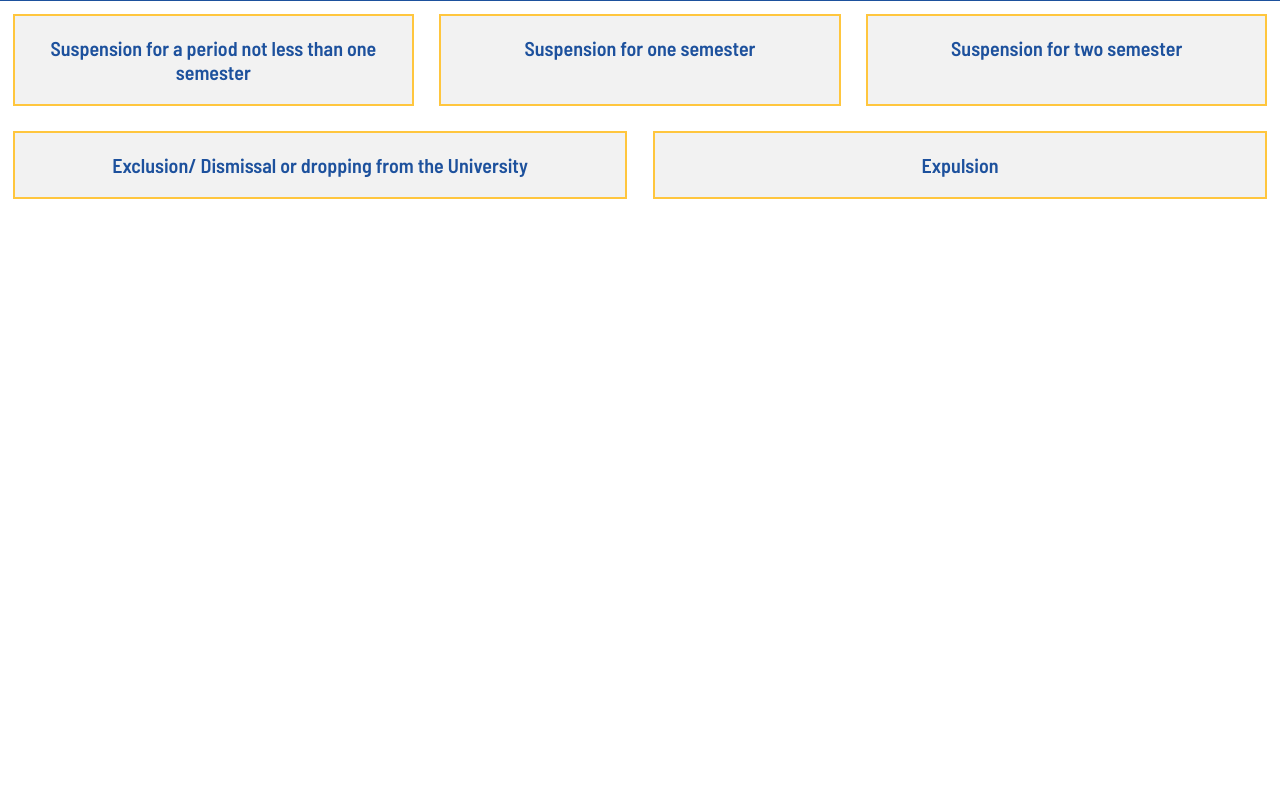
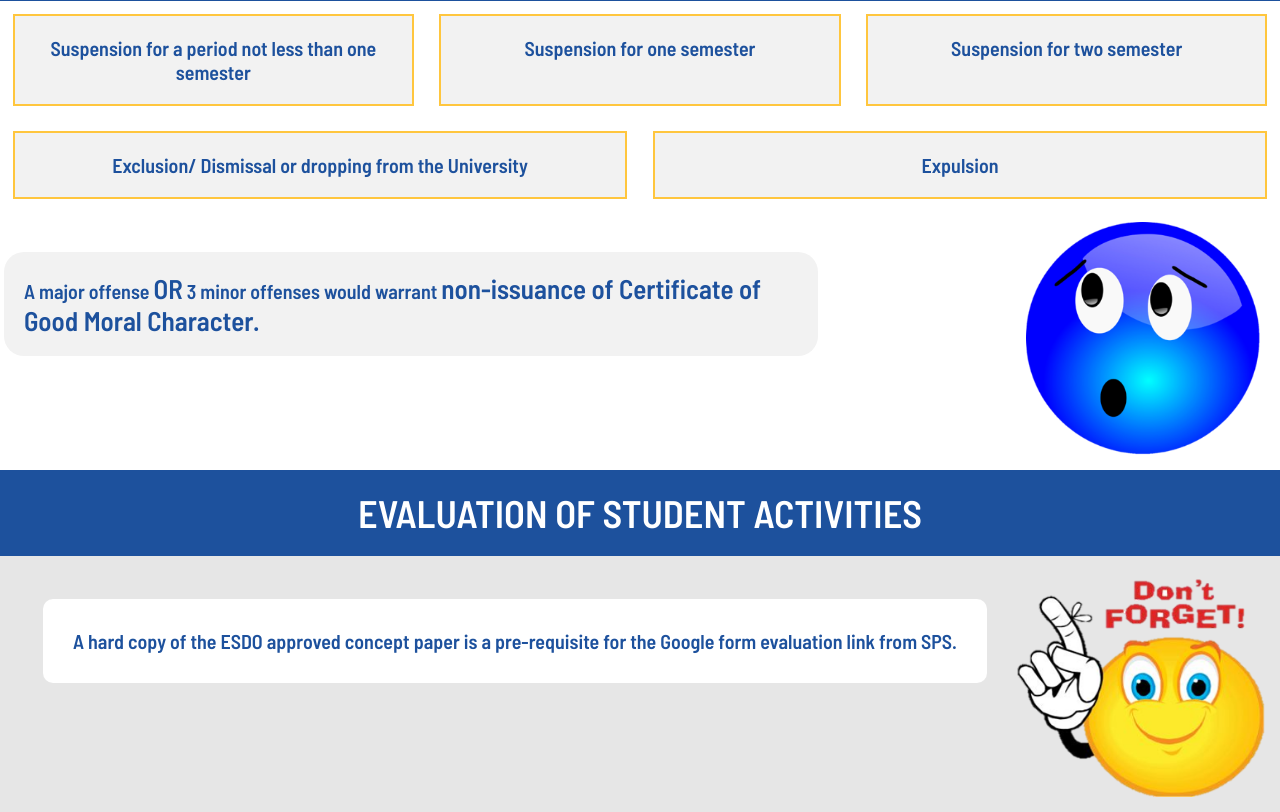
Before and after one commit to PerpetualWebAdmin/Perpetual, a PHP site: page /support-services/sps/sps.html in a window 1280 px wide. Shown: the part 1946-2758 px from the top of the page. Before the commit the page ends 2145 px from the top, so only its background shows below. Run offline with PHP 8.4, Linux system fonts and the light colour scheme; some libraries are stand-ins or nearby versions.

Commit message:
SPS Finished

```diff
--- a/styles/sps.css
+++ b/styles/sps.css
@@ -214,7 +214,79 @@ img{
 .containers-img > img{
     width: 300px;
 }
+/*Summarize*/
+.summarize{
+    width: 100%;
+    display: flex;
+    justify-content: space-evenly;
+
+    flex-wrap: wrap;
+}
+
+.summarize-container > p{
+    width: 80%;
+    background-color: rgba(242, 242, 242, 1);
+    font-size: 20px;
+    border-radius: 20px;
+    color: rgba(29, 81, 157, 1);
+    padding: 20px;
+    margin-top: 40px;
+
+}
+.summarize-container > p > span{
+
+    font-size: 27px;
+}
+.containers-imgs > img{
+    padding-top: 10px;
+    width: 250px
+}
+/*Start of Evaluation of Student Activities*/
+.eosa{
+    width: 100%;
+    display: flex;
+    justify-content: space-evenly;
+    flex-direction: row;
+    align-items: stretch;
+    flex-wrap: wrap;
+    background-color: #e6e6e6;
+}
+.eosa > h2{
+    width: 100%;
+    display: flex;
+    justify-content: center;
+    background-color: rgba(29, 81, 157, 1);
+    font-size: 3vw;
+    color: white;
+    padding: 20px;
+
+}
+.eosa > div{
+    flex: 1 1 0;
+    min-width: 300px;
+    margin: 1vw;
+}
+.main-containers{
+    display: flex;
+    flex-wrap: wrap;
+    justify-content: space-evenly;
+}
+.content > p{
+    margin: 30px;
+    background-color: white;
+    font-size: 20px;
+    padding: 30px;
+    border-radius: 10px;
+    color: rgba(29, 81, 157, 1);
+}
+.main-containers > p > span{
+    font-size: 25px;
+}
+
 @media (max-width: 720px){
+    .summarize-container > p{
+        margin-left: 50px;
+    }
     .img-container > img{
         width: 450px;
     }
--- a/support-services/sps/sps.html
+++ b/support-services/sps/sps.html
@@ -372,7 +372,6 @@
       <section class="discp-actions">
         <h1>DISCIPLINARY SANCTIONS</h1>
 
-
         <div class="text-container">
           <p>Suspension for a period not less than one semester</p>
         </div>
@@ -388,13 +387,41 @@
         <div class="text-container">
           <p>Expulsion</p>
         </div>
+      </section>
 
+      <section class="summarize">
+
+        <div class="summarize-container">
+          <p>
+            A major offense <span>OR</span> 3 minor offenses would warrant
+            <span>non-issuance of Certificate of Good Moral Character.</span>
+          </p>
+        </div>
+        <div class="containers-imgs">
+          <img src="/img/sps/img.png" alt="" />
+        </div>
 
       </section>
 
+      <section class="eosa">
 
-      <section class="summarize">
 
+
+
+        <h2>EVALUATION OF STUDENT ACTIVITIES</h2>
+        <div class="main-containers">
+
+          <div class="content">
+          <p>
+            A hard copy of the ESDO <span> approved concept paper</span> is a pre-requisite
+            for the <span>Google form evaluation link</span> from SPS.
+          </p>
+        </div>
+        <div class="containers-imgs">
+          <img src="/img/sps/eosa.png" alt="" />
+        </div>
+
+      </div>
       </section>
     </main>
 
```
Also changed, not shown: img/sps/eosa.png (added), img/sps/img.png (added).
